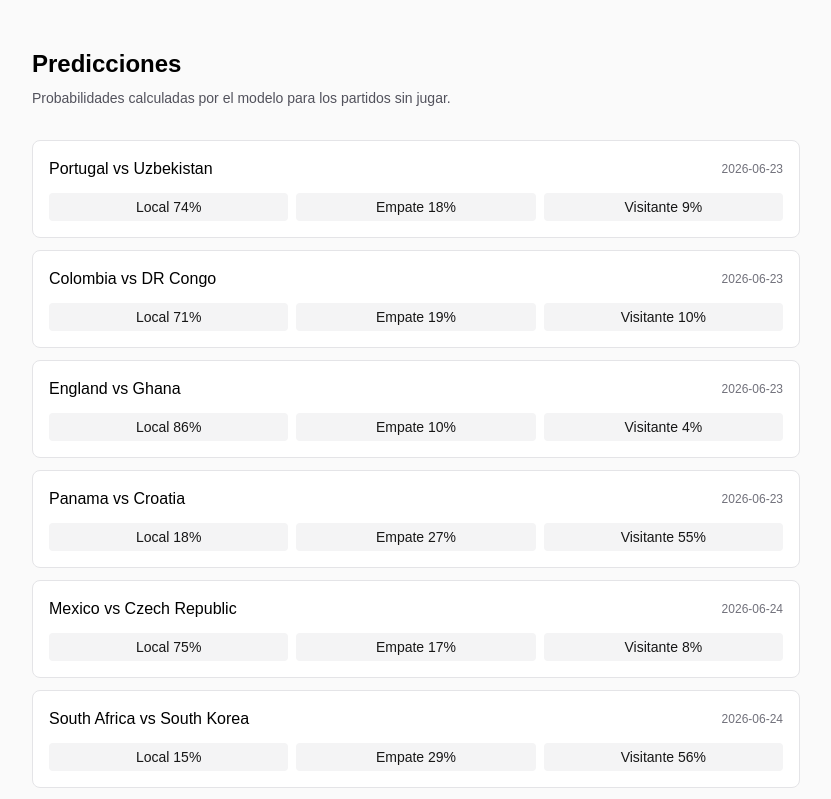
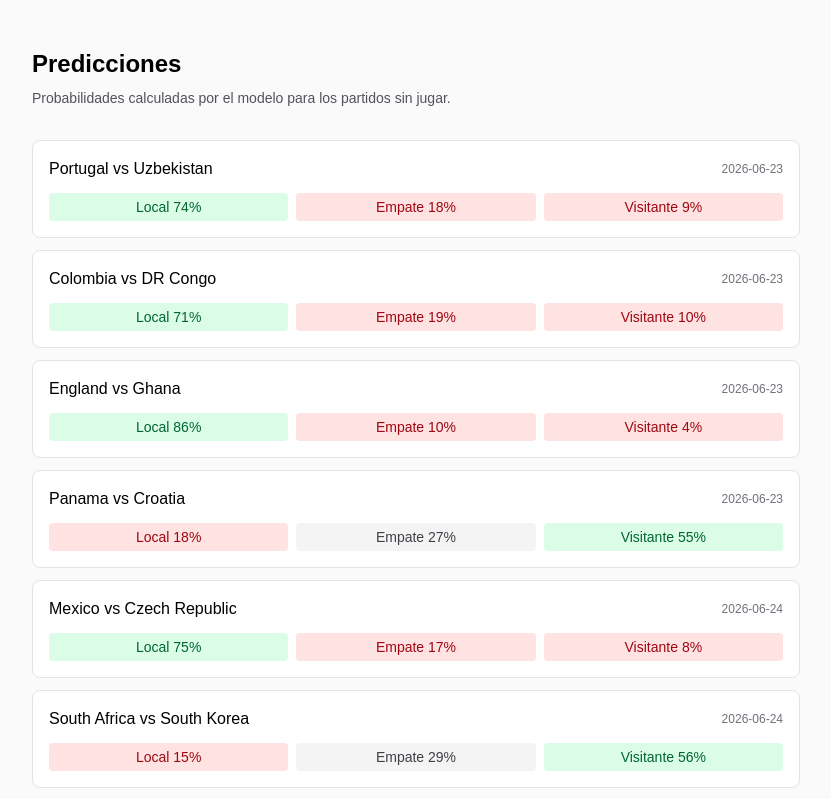
Before and after one commit to vault-studio/Mundial, a Next.js app: page /predicciones in a window 1280 px wide. Shown: the top 799 px of the page, without its empty margins (224-1055 px from the left). Built offline with nearby package versions, Linux system fonts and the light colour scheme.

Commit message:
Corrige parseo de CSV (CRLF rompía prob_H) y añade colores por probabilidad

```diff
--- a/app/predicciones/page.tsx
+++ b/app/predicciones/page.tsx
@@ -15,14 +15,18 @@
   const filePath = path.join(process.cwd(), "data", "processed", "predictions.csv");
   if (!fs.existsSync(filePath)) return [];
 
-  const lines = fs.readFileSync(filePath, "utf-8").trim().split("\n");
+  const lines = fs
+    .readFileSync(filePath, "utf-8")
+    .split("\n")
+    .map((line) => line.replace(/\r$/, ""))
+    .filter((line) => line.trim().length > 0);
   const [header, ...rows] = lines;
   const cols = header.split(",");
 
   return rows.map((line) => {
     const values = line.split(",");
     const entry: Record<string, string> = {};
-    cols.forEach((col, i) => (entry[col] = values[i]));
+    cols.forEach((col, i) => (entry[col] = values[i]?.trim()));
     return {
       date: entry.date,
       home_team: entry.home_team,
@@ -37,6 +41,12 @@
 
 function pct(n: number) {
   return `${Math.round(n * 100)}%`;
+}
+
+function colorClass(n: number) {
+  if (n >= 0.45) return "bg-green-100 text-green-800 dark:bg-green-900/40 dark:text-green-300";
+  if (n <= 0.2) return "bg-red-100 text-red-800 dark:bg-red-900/40 dark:text-red-300";
+  return "bg-zinc-100 text-zinc-700 dark:bg-zinc-800 dark:text-zinc-300";
 }
 
 export default function PrediccionesPage() {
@@ -69,13 +79,13 @@
                   <span className="text-xs text-zinc-500">{p.date}</span>
                 </div>
                 <div className="mt-3 flex gap-2 text-sm">
-                  <span className="flex-1 rounded bg-zinc-100 px-2 py-1 text-center dark:bg-zinc-800">
+                  <span className={`flex-1 rounded px-2 py-1 text-center ${colorClass(p.prob_H)}`}>
                     Local {pct(p.prob_H)}
                   </span>
-                  <span className="flex-1 rounded bg-zinc-100 px-2 py-1 text-center dark:bg-zinc-800">
+                  <span className={`flex-1 rounded px-2 py-1 text-center ${colorClass(p.prob_D)}`}>
                     Empate {pct(p.prob_D)}
                   </span>
-                  <span className="flex-1 rounded bg-zinc-100 px-2 py-1 text-center dark:bg-zinc-800">
+                  <span className={`flex-1 rounded px-2 py-1 text-center ${colorClass(p.prob_A)}`}>
                     Visitante {pct(p.prob_A)}
                   </span>
                 </div>
```
